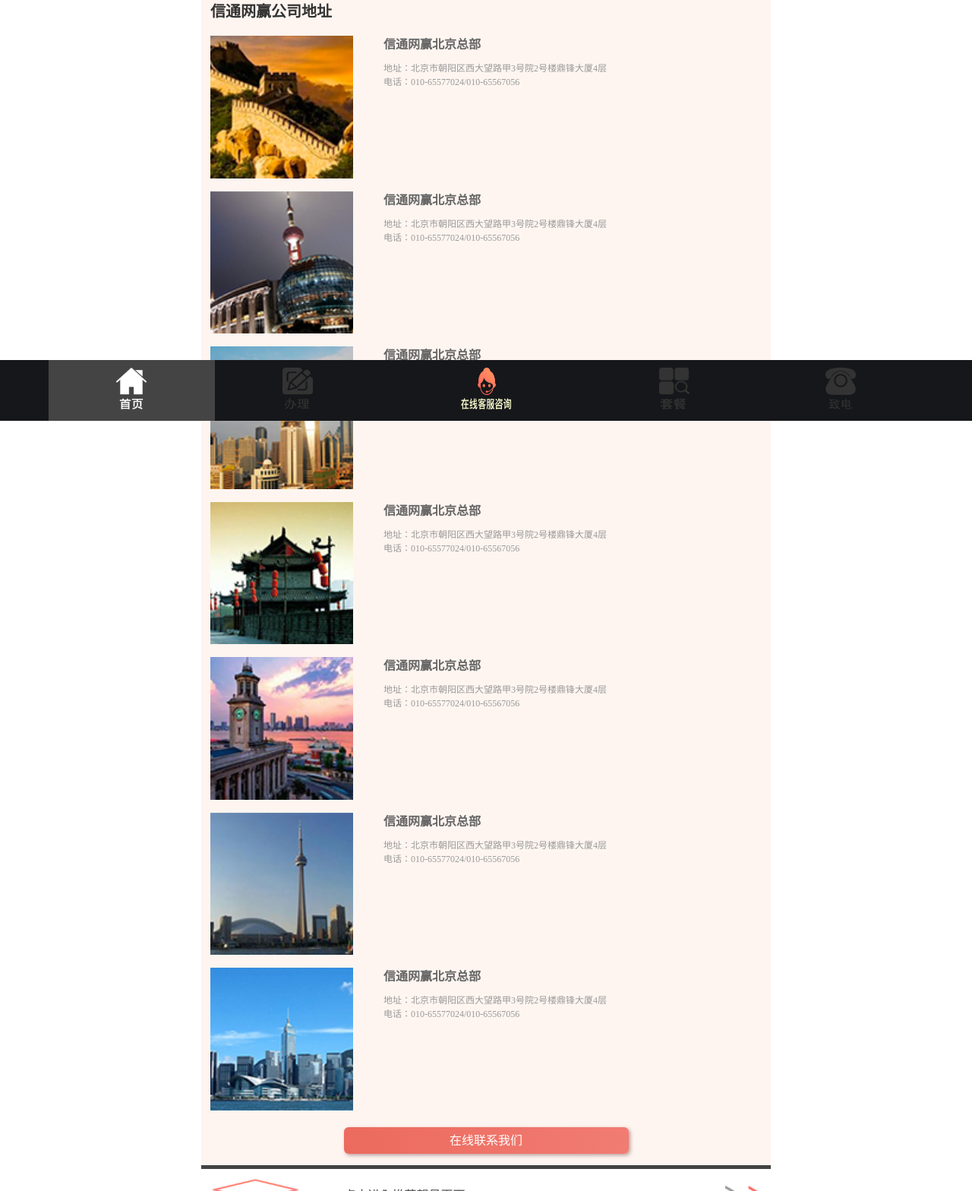
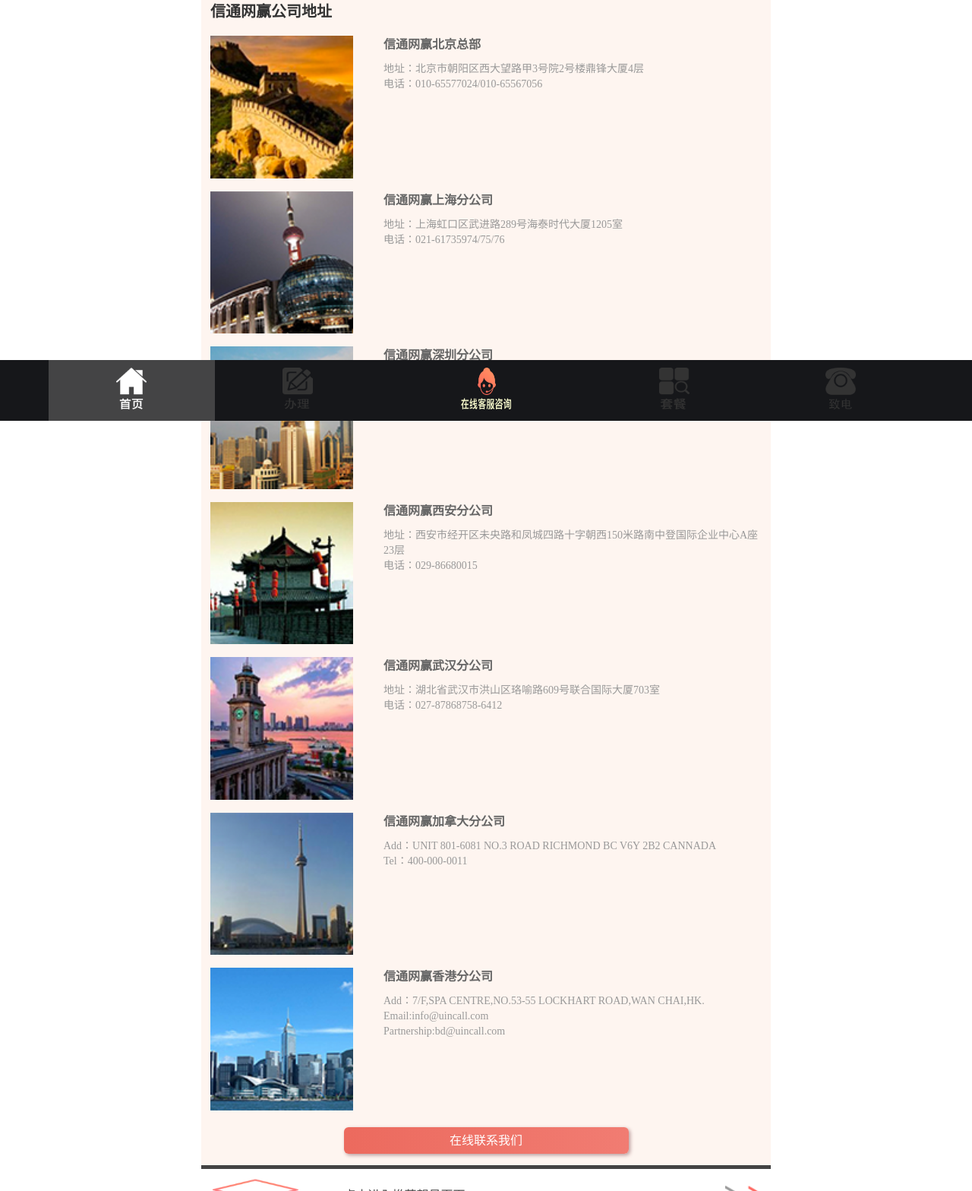
Before and after one commit to freedong/unionmobile, a website: page src/contact.html in a window 1280 px wide. Shown: the part 246-1814 px from the top of the page at 76% size. Drawn offline with Linux system fonts and the light colour scheme.

Commit message:
'tijiao'

```diff
--- a/src/contact.html
+++ b/src/contact.html
@@ -73,9 +73,9 @@
                             <img src="images/contact2.png" />
                         </div>
                         <div class="floatRight ct_dz_div2">
-                            <h5>信通网赢北京总部</h5>
-                            <p>地址：北京市朝阳区西大望路甲3号院2号楼鼎锋大厦4层</p>
-                            <p>电话：010-65577024/010-65567056</p>
+                            <h5>信通网赢上海分公司</h5>
+                            <p>地址：上海虹口区武进路289号海泰时代大厦1205室</p>
+                            <p>电话：021-61735974/75/76</p>
                         </div>
                         <div style="clear: both;"></div>
                     </li>
@@ -84,9 +84,9 @@
                             <img src="images/contact3.png" />
                         </div>
                         <div class="floatRight ct_dz_div2">
-                            <h5>信通网赢北京总部</h5>
-                            <p>地址：北京市朝阳区西大望路甲3号院2号楼鼎锋大厦4层</p>
-                            <p>电话：010-65577024/010-65567056</p>
+                            <h5>信通网赢深圳分公司</h5>
+                            <p>地址:深圳市罗湖区深华商业大厦1001室</p>
+                            <p>电话：0755-33963990/3991</p>
                         </div>
                         <div style="clear: both;"></div>
                     </li>
@@ -95,9 +95,9 @@
                             <img src="images/contact4.png" />
                         </div>
                         <div class="floatRight ct_dz_div2">
-                            <h5>信通网赢北京总部</h5>
-                            <p>地址：北京市朝阳区西大望路甲3号院2号楼鼎锋大厦4层</p>
-                            <p>电话：010-65577024/010-65567056</p>
+                            <h5>信通网赢西安分公司</h5>
+                            <p>地址：西安市经开区未央路和凤城四路十字朝西150米路南中登国际企业中心A座23层</p>
+                            <p>电话：029-86680015</p>
                         </div>
                         <div style="clear: both;"></div>
                     </li>
@@ -106,9 +106,9 @@
                             <img src="images/contact5.png" />
                         </div>
                         <div class="floatRight ct_dz_div2">
-                            <h5>信通网赢北京总部</h5>
-                            <p>地址：北京市朝阳区西大望路甲3号院2号楼鼎锋大厦4层</p>
-                            <p>电话：010-65577024/010-65567056</p>
+                            <h5>信通网赢武汉分公司</h5>
+                            <p>地址：湖北省武汉市洪山区珞喻路609号联合国际大厦703室</p>
+                            <p>电话：027-87868758-6412</p>
                         </div>
                         <div style="clear: both;"></div>
                     </li>
@@ -117,9 +117,9 @@
                             <img src="images/contact6.png" />
                         </div>
                         <div class="floatRight ct_dz_div2">
-                            <h5>信通网赢北京总部</h5>
-                            <p>地址：北京市朝阳区西大望路甲3号院2号楼鼎锋大厦4层</p>
-                            <p>电话：010-65577024/010-65567056</p>
+                            <h5>信通网赢加拿大分公司</h5>
+                            <p>Add：UNIT 801-6081 NO.3 ROAD RICHMOND BC V6Y 2B2 CANNADA</p>
+                            <p>Tel：400-000-0011</p>
                         </div>
                         <div style="clear: both;"></div>
                     </li>
@@ -128,9 +128,10 @@
                             <img src="images/contact7.png" />
                         </div>
                         <div class="floatRight ct_dz_div2">
-                            <h5>信通网赢北京总部</h5>
-                            <p>地址：北京市朝阳区西大望路甲3号院2号楼鼎锋大厦4层</p>
-                            <p>电话：010-65577024/010-65567056</p>
+                            <h5>信通网赢香港分公司</h5>
+                            <p>Add：7/F,SPA CENTRE,NO.53-55 LOCKHART ROAD,WAN CHAI,HK.</p>
+                            <p>Email:info@uincall.com</p>
+                            <p>Partnership:bd@uincall.com</p>
                         </div>
                         <div style="clear: both;"></div>
                     </li>
--- a/src/css/contact.css
+++ b/src/css/contact.css
@@ -90,9 +90,9 @@
 
 .ct_container .ct_dz .ct_dz_div ul li .ct_dz_div2 p{
     color: #999999;
-    font-size: 0.75rem;
-    line-height: 18px;
-    padding-right: 13px;
+    font-size: 0.875rem;
+    line-height: 20px;
+    padding-right: 8px;
 }
 
 .ct_container .ct_dz .ct_dz_a{
```
